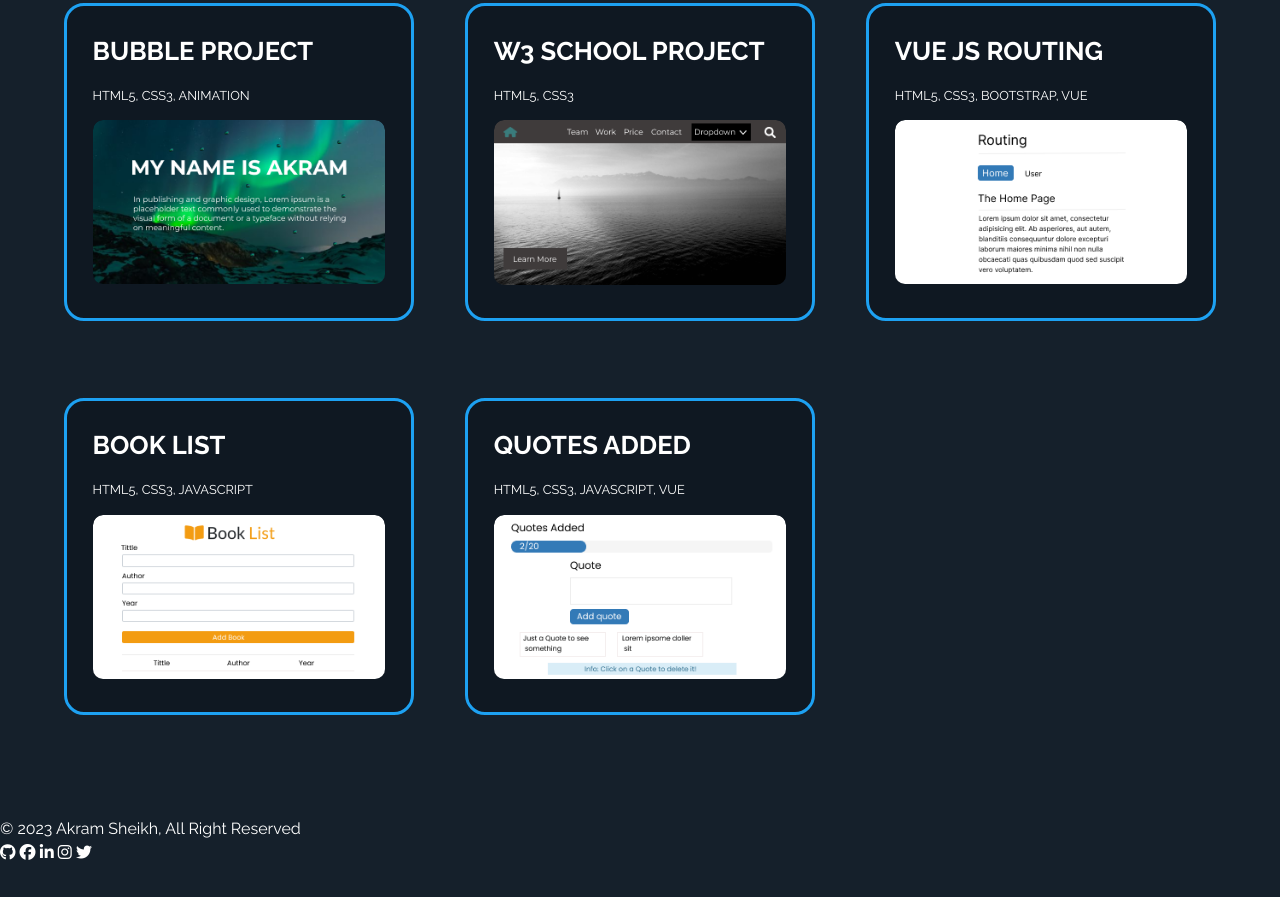
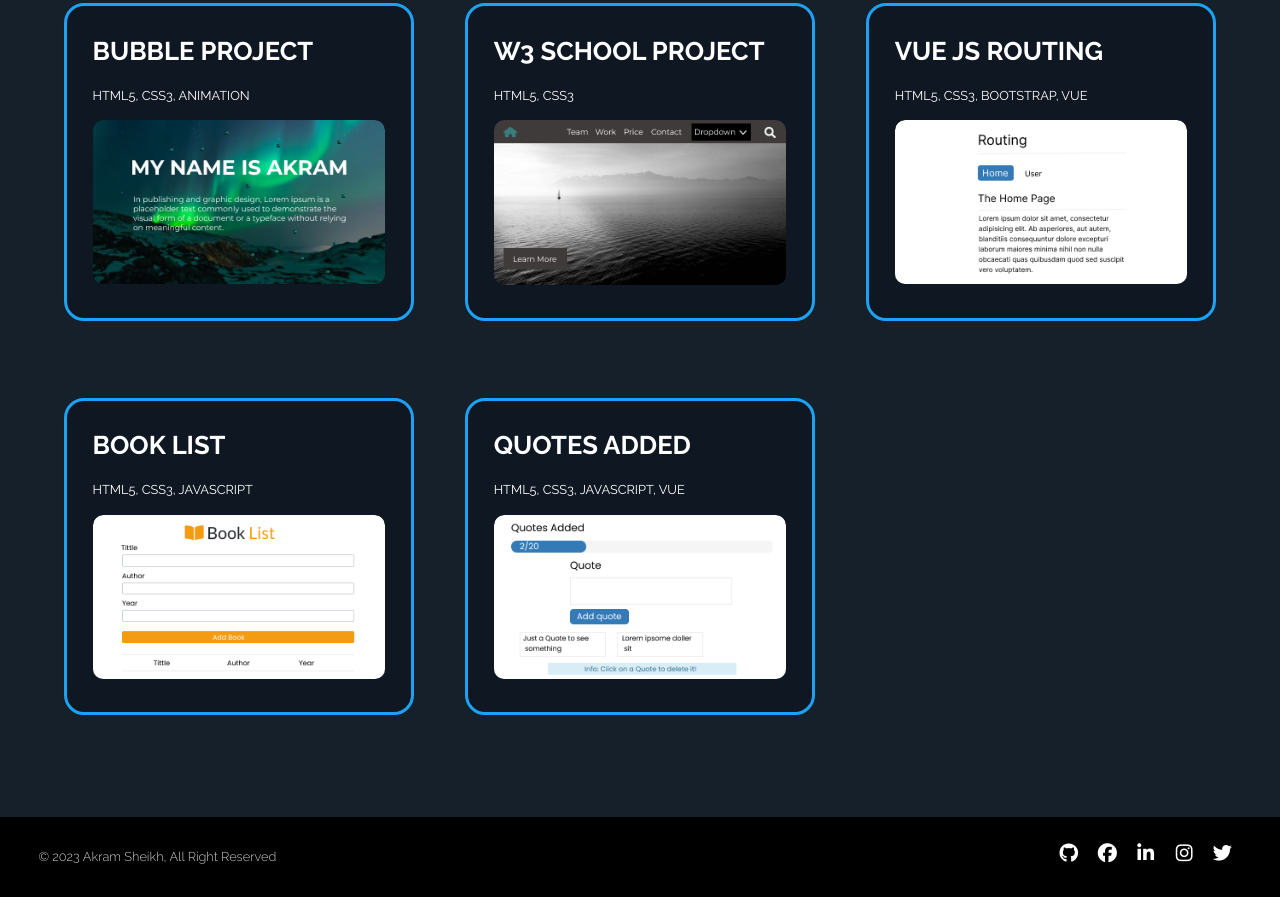
Before and after one commit to Akramsarker/all-my-project, a plain HTML site: page index.html in a window 1280 px wide. Shown: the part 4672-5569 px from the top of the page. Before the commit the page ends 5537 px from the top, so only its background shows below. Drawn offline with Linux system fonts and the light colour scheme.

Commit message:
Update some style and also add footer section

```diff
--- a/css/style.scss
+++ b/css/style.scss
@@ -165,7 +165,6 @@ a {
         img {
           // transform: scale(1.08);
           border-radius: 10px;
-
         }
       }
     }
@@ -173,9 +172,11 @@ a {
 }
 
 .single-work {
-  position: relative; }
+  position: relative;
+}
 .single-work .work-image img {
-    width: 100%; }
+  width: 100%;
+}
 .single-work .work-overlay {
   position: absolute;
   top: 0;
@@ -191,7 +192,8 @@ a {
   -moz-transition: all 0.3s ease-out 0s;
   -ms-transition: all 0.3s ease-out 0s;
   -o-transition: all 0.3s ease-out 0s;
-    transition: all 0.3s ease-out 0s; }
+  transition: all 0.3s ease-out 0s;
+}
 .single-work .work-overlay .work-content {
   text-align: center;
   position: absolute;
@@ -202,7 +204,8 @@ a {
   -moz-transform: translateY(-50%);
   -ms-transform: translateY(-50%);
   -o-transform: translateY(-50%);
-      transform: translateY(-50%); }
+  transform: translateY(-50%);
+}
 .single-work .work-overlay .work-content .work-title {
   font-size: 22px;
   color: #fff;
@@ -218,10 +221,12 @@ a {
   -ms-transition: all 0.3s ease-out 0s;
   -o-transition: all 0.3s ease-out 0s;
   transition: all 0.3s ease-out 0s;
-        opacity: 0; }
+  opacity: 0;
+}
 .single-work .work-overlay .work-content ul {
   position: relative;
-        padding-top: 20px; }
+  padding-top: 20px;
+}
 .single-work .work-overlay .work-content ul li {
   display: inline-block;
   margin: 0 15px;
@@ -230,7 +235,8 @@ a {
   -ms-transition: all 0.3s ease-out 0s;
   -o-transition: all 0.3s ease-out 0s;
   transition: all 0.3s ease-out 0s;
-          opacity: 0; }
+  opacity: 0;
+}
 .single-work .work-overlay .work-content ul li a {
   display: block;
   width: 50px;
@@ -245,39 +251,46 @@ a {
   -moz-transition: all 0.3s ease-out 0s;
   -ms-transition: all 0.3s ease-out 0s;
   -o-transition: all 0.3s ease-out 0s;
-            transition: all 0.3s ease-out 0s; }
+  transition: all 0.3s ease-out 0s;
+}
 .single-work .work-overlay .work-content ul li a:hover {
   background-color: #fff;
-              color: #754ef9; }
+  color: #754ef9;
+}
 .single-work .work-overlay .work-content ul li:nth-of-type(1) {
   -webkit-transform: translateX(-100%);
   -moz-transform: translateX(-100%);
   -ms-transform: translateX(-100%);
   -o-transform: translateX(-100%);
-            transform: translateX(-100%); }
+  transform: translateX(-100%);
+}
 .single-work .work-overlay .work-content ul li:nth-of-type(2) {
   -webkit-transform: translateX(100%);
   -moz-transform: translateX(100%);
   -ms-transform: translateX(100%);
   -o-transform: translateX(100%);
-            transform: translateX(100%); }
+  transform: translateX(100%);
+}
 .single-work:hover .work-overlay {
   opacity: 1;
-    visibility: visible; }
+  visibility: visible;
+}
 .single-work:hover .work-overlay .work-content .work-title {
   -webkit-transform: translateY(0);
   -moz-transform: translateY(0);
   -ms-transform: translateY(0);
   -o-transform: translateY(0);
   transform: translateY(0);
-      opacity: 1; }
+  opacity: 1;
+}
 .single-work:hover .work-overlay .work-content ul li {
   -webkit-transform: translateX(0);
   -moz-transform: translateX(0);
   -ms-transform: translateX(0);
   -o-transform: translateX(0);
   transform: translateX(0);
-      opacity: 1; }
+  opacity: 1;
+}
 
 // FOR IPAD AND TAB
 @media (max-width: 1030px) {
@@ -492,3 +505,106 @@ a {
     }
   }
 }
+
+// Footer Section
+
+#footer {
+  background-color: black;
+  height: 10vh;
+  width: 100%;
+  padding: 1vw 3vw;
+  display: flex;
+  align-items: center;
+  justify-content: space-between;
+  @media (max-width: 600px) {
+    flex-direction: column;
+    justify-content: center;
+    height: 10vh;
+  }
+  p {
+    font-size: 1vw;
+    font-weight: 300;
+    letter-spacing: 0px;
+    opacity: 0.8;
+    color: white;
+    @media (max-width: 600px) {
+      font-size: 3vw;
+      padding-bottom: 0.5rem;
+    }
+  }
+}
+
+#social-contact {
+  position: relative;
+  display: flex;
+  flex-direction: row;
+  align-items: center;
+  margin-bottom: 0.5vw;
+
+  .social-link {
+    display: inline-block;
+    width: 3vw;
+    height: 3vw;
+    border-radius: 30%;
+    color: white;
+    overflow: hidden;
+    position: relative;
+    display: flex;
+    align-items: center;
+    justify-content: center;
+    text-align: center;
+    text-decoration: none;
+    @media (max-width: 600px) {
+      width: 5vw;
+      height: 5vw;
+      margin-right: 1rem;
+    }
+
+    i {
+      font-size: 1.5vw;
+      transition: 0.2s linear;
+      @media (max-width: 600px) {
+        font-size: 5vw;
+      }
+    }
+
+    &::before {
+      content: "";
+      position: absolute;
+      width: 120%;
+      height: 120%;
+      background: white;
+      transform: rotate(45deg);
+      left: -110%;
+      top: 90%;
+    }
+
+    &:hover i {
+      transform: scale(1.3);
+      color: black;
+    }
+
+    &:hover::before {
+      animation: sakarIn 0.7s 1;
+      top: -10%;
+      left: -10%;
+    }
+  }
+
+  @keyframes sakarIn {
+    0% {
+      left: -110%;
+      top: 90%;
+    }
+
+    50% {
+      left: 10%;
+      top: -30%;
+    }
+
+    100% {
+      top: -10%;
+      left: -10%;
+    }
+  }
+}
```
Also changed, not shown: css/style.css, 1 other file. Lines whose indentation alone changed are shown as unchanged.
